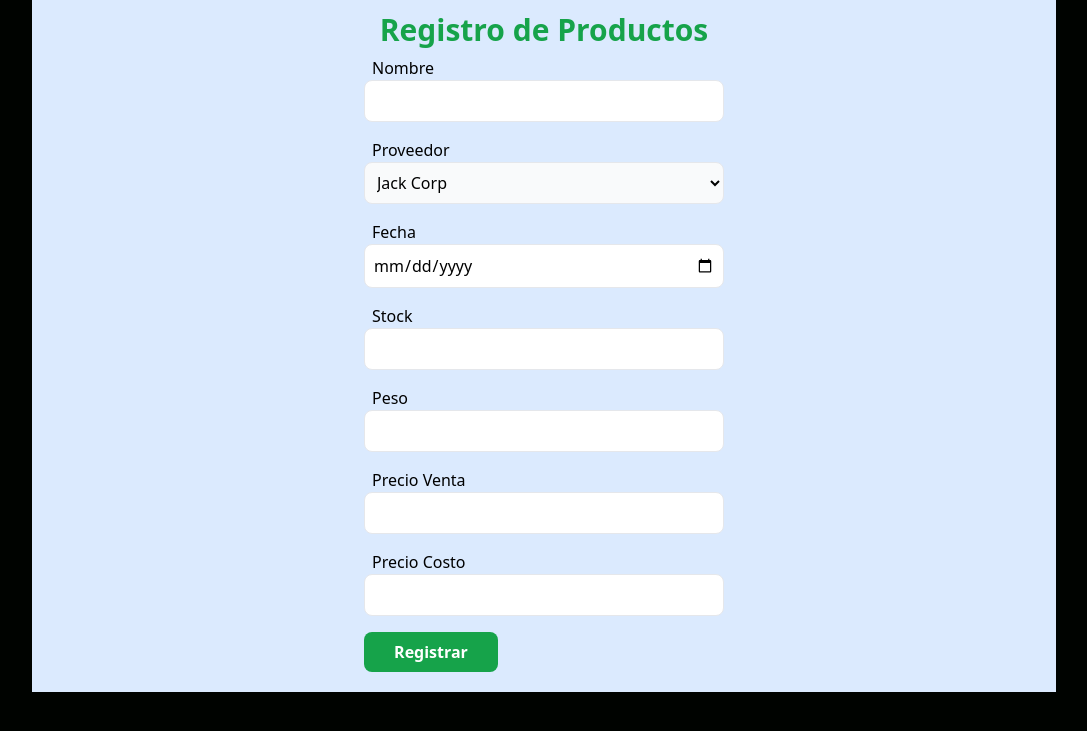
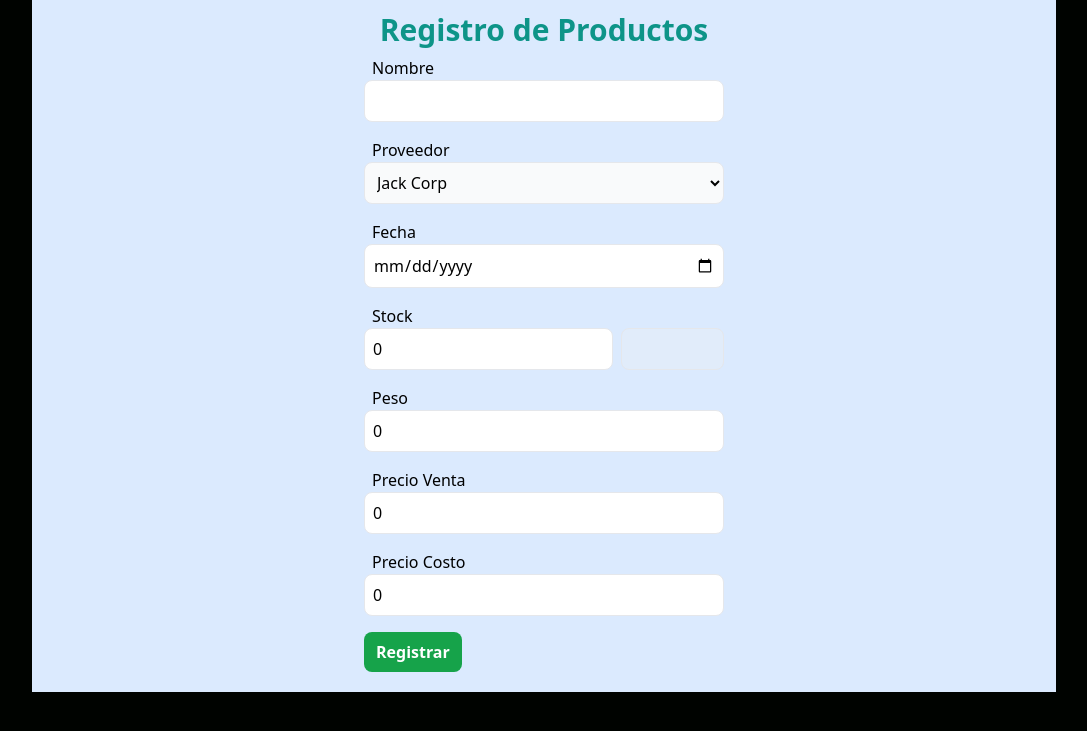
Before and after one commit to DiegoLuQ/FastAPI_MySQL_TailWind, a FastAPI app: page /productos in a window 1280 px wide. Shown: the part 48-779 px from the top of the page, without its empty margins (96-1183 px from the left). Run offline with FastAPI, Linux system fonts and the light colour scheme; some libraries are stand-ins or nearby versions.

Commit message:
app liviana

```diff
--- a/app/core/api/v1/route_producto.py
+++ b/app/core/api/v1/route_producto.py
@@ -32,7 +32,7 @@ async def buscar_producto(id:int, db:Session=Depends(get_db)):
 @router.delete('/eliminar_producto/{id}')
 async def eliminar_producto(id:int, db:Session=Depends(get_db)):
     dato = await repo_productos.delete_producto(id, db)
-    return dato
+    return ReponseModel(200, "producto eliminado", False)
 
 @router.patch('/{id}')
 async def parchar_producto(id:int, model: Schemas_Productos, db:Session=Depends(get_db)):
--- a/app/main.py
+++ b/app/main.py
@@ -44,7 +44,7 @@ def start_app():
     allow_credentials=True,
     allow_methods=["*"],
     allow_headers=["*"],
-)
+    )
     return app
 
 
--- a/app/static/js/register.js
+++ b/app/static/js/productos.js
@@ -1,8 +1,4 @@
 console.log("Hola");
-const url = "http://localhost:8000/v1/productos/agregar";
-const btnRegistrar = document.querySelector("#btn-registrar");
-
-btnRegistrar.addEventListener("click", obtenerDatos);
 
 const prod_nombre = document.querySelector(".prod_nombre");
 const prod_peso = document.querySelector(".prod_peso");
@@ -11,18 +7,37 @@ const prod_pcosto = document.querySelector(".prod_pcosto");
 const prod_stock = document.querySelector(".prod_stock");
 const prod_fecha = document.querySelector(".prod_fecha");
 const id_proveedor = document.querySelector(".id_proveedor");
-const boxBtn = document.querySelector(".box-btn");
+const boxBtn = document.querySelector("#boxbtn");
+
+const url = "http://localhost:8000/v1/productos/agregar";
+const btnRegistrar = document.querySelector("#btn-registrar");
+
+
+btnRegistrar.addEventListener("click", obtenerDatos);
+
+function CapturarDatos() {
+  const datos = {
+    prod_nombre: prod_nombre.value.toLowerCase(),
+    prod_peso: parseFloat(prod_peso.value),
+    prod_pventa: parseInt(prod_pventa.value),
+    prod_pcosto: parseInt(prod_pcosto.value),
+    prod_stock: parseInt(prod_stock.value),
+    prod_fecha: prod_fecha.value,
+    id_proveedor: parseInt(id_proveedor.value),
+  };
+  return datos;
+}
 
 function obtenerDatos(e) {
   e.preventDefault();
 
   if (
-    prod_nombre.value === "" &&
-    prod_peso.value === "" &&
-    prod_pcosto.value === "" &&
-    prod_pventa.value === "" &&
-    prod_stock.value === "" &&
-    prod_fecha.value === ""
+    prod_nombre.value == "" &&
+    prod_peso.value == "" &&
+    prod_pcosto.value == "" &&
+    prod_pventa.value == "" &&
+    prod_stock.value == "" &&
+    prod_fecha.value == ""
   ) {
     setTimeout(() => {
       boxBtn.classList.add("text-red-500");
@@ -66,7 +81,9 @@ async function registar(data, url) {
         if (response.code === 201) {
           setTimeout(() => {
             boxBtn.textContent = response.message;
+            boxBtn.classList.add('text-green-400')
             setTimeout(() => {
+              boxBtn.classList.remove('text-green-400')
               boxBtn.textContent = "";
             }, 5000);
           }, 10);
--- a/app/templates/base/base.html
+++ b/app/templates/base/base.html
@@ -21,6 +21,4 @@
         {% endblock %}
     </div>
   </body>
-  {% block scripts %}
-  {% endblock %}
 </html>
--- a/app/templates/productos/register.html
+++ b/app/templates/productos/register.html
@@ -1,8 +1,36 @@
-{% extends 'base/base.html' %} {% block content %}
-<form>
+{% extends 'base/base.html' %}
+{% block content %}
+{% if datos %}
+<div>
+  <div class="modal-on hidden relative flex justify-center" id="">
+    <div
+      class="absolute z-[10] translate-y-[150%] bg-green-700/80 max-w-[80%] sm:w-[300px] p-3 py-4 rounded-lg"
+    >
+      <div class="flex flex-col">
+        <div class="text-bold text-white mb-3">
+          <h2 class="font-bold text-1xl">¿Desea Eliminar el Producto?</h2>
+          <div class="flex flex-col text-semibold">
+            <label for="">ID: <span>{{datos.id_producto}}</span></label>
+            <label for="">Nombre: <span>{{datos.prod_nombre}}</span></label>
+          </div>
+        </div>
+        <div class="flex justify-between">
+          <button
+            class="btn-sm-eliminar sm:btn-eliminar w-[40%] btneliminar"
+            id="btn-eliminar"
+          >
+            Yes
+          </button>
+          <button class="modal-off btn-sm-modificar sm:btn-modificar w-[40%]">
+            No
+          </button>
+        </div>
+      </div>
+    </div>
+  </div>
   <div class="p-3 max-w-[400px] m-auto">
-    <h1 class="font-bold text-3xl text-green-600 flex justify-center">
-      Registro de Productos
+    <h1 class="font-bold text-3xl text-teal-600 flex justify-center">
+      {{title}}
     </h1>
     <div class="p-2 flex flex-col">
       <label for="" class="ml-2">Nombre</label>
@@ -12,6 +40,114 @@
         name=""
         id=""
         required
+        value="{{datos.prod_nombre}}"
+      />
+    </div>
+    <div class="p-2 flex flex-col">
+      <label for="" class="ml-2">Proveedor</label>
+      <select
+        name="id_proveedor"
+        id=""
+        class="rounded-lg p-2 bg-gray-50 border dark:text-white dark:bg-gray-700 id_proveedor"
+      >
+        <option value="{{datos.id_proveedor}}" class="">Jack Corp</option>
+        <option value="1" class="">Jack Corp</option>
+        <option value="2" class="">Cabo Corp</option>
+        <option value="3" class="">Aurelio Corp</option>
+      </select>
+    </div>
+    <div class="p-2 flex flex-col">
+      <label for="" class="ml-2">Fecha</label>
+      <input
+        type="date"
+        class="rounded-lg p-2 border focus:ring-1 focus:outline-blue-400 focus:ring-blue-400 prod_fecha"
+        name=""
+        value="{{datos.prod_fecha}}"
+        id=""
+        required
+      />
+    </div>
+    <div class="p-2 flex flex-col">
+      <label for="" class="ml-2">Stock</label>
+      <div class="flex">
+        <input
+          type="number"
+          min="0"
+          class="rounded-lg p-2 border focus:ring-1 focus:outline-blue-400 focus:ring-blue-400 prod_stock"
+          value="{{datos.prod_stock}}"
+
+        />
+        <input
+          type="text"
+          class="idproducto rounded-lg p-2 border focus:ring-1 focus:outline-blue-400 focus:ring-blue-400 prod_stock w-full ml-2 text-center"
+          value="{{datos.id_producto}}"
+          disabled
+        />
+      </div>
+    </div>
+    <div class="p-2 flex flex-col">
+      <label for="" class="ml-2">Peso</label>
+      <input
+        type="number"
+        min="0"
+        class="rounded-lg p-2 border focus:ring-1 focus:outline-blue-400 focus:ring-blue-400 prod_peso"
+        name=""
+        value="{{datos.prod_peso}}"
+        id=""
+      />
+    </div>
+    <div class="p-2 flex flex-col">
+      <label for="" class="ml-2">Precio Venta</label>
+      <input
+        type="number"
+        min="0"
+        class="rounded-lg p-2 border focus:ring-1 focus:outline-blue-400 focus:ring-blue-400 prod_pventa"
+        name=""
+        id=""
+        value="{{datos.prod_pventa}}"
+        required
+      />
+    </div>
+    <div class="p-2 flex flex-col">
+      <label for="" class="ml-2">Precio Costo</label>
+      <input
+        type="number"
+        min="0"
+        class="rounded-lg p-2 border focus:ring-1 focus:outline-blue-400 focus:ring-blue-400 prod_pcosto"
+        name=""
+        id=""
+        value="{{datos.prod_pcosto}}"
+        required
+      />
+    </div>
+
+    <div class="p-2 flex justify-between">
+      <button type="submit" class="{{back_btn}}" id="btn-registrar">
+        {{btn}}
+      </button>
+      <button class="btn-eliminar">Eliminar</button>
+    </div>
+    <div id="boxbtn"  class="text-center font-bold text-2xl"></div>
+  </div>
+</div>
+<script
+  src="{{url_for('static', path='/js/delete-edit.js')}}"
+></script>
+{% else %}
+<div>
+  <div class="p-3 max-w-[400px] m-auto">
+    <h1 class="font-bold text-3xl text-teal-600 flex justify-center">
+      {{title}}
+    </h1>
+    <div class="p-2 flex flex-col">
+      <label for="" class="ml-2">Nombre</label>
+      <input
+        type="text"
+        class="rounded-lg p-2 border focus:ring-1 focus:outline-blue-400 focus:ring-blue-400 prod_nombre"
+        name=""
+        id=""
+        required
+
       />
     </div>
     <div class="p-2 flex flex-col">
@@ -34,17 +170,23 @@
         name=""
         id=""
         required
+        value=0
       />
     </div>
     <div class="p-2 flex flex-col">
       <label for="" class="ml-2">Stock</label>
-      <input
-        type="number"
-        min="0"
-        class="rounded-lg p-2 border focus:ring-1 focus:outline-blue-400 focus:ring-blue-400 prod_stock"
-        name=""
-        id=""
-      />
+      <div class="flex">
+        <input
+          type="number"
+          min="0"
+          class="rounded-lg p-2 border focus:ring-1 focus:outline-blue-400 focus:ring-blue-400 prod_stock"
+          value=0
+        />
+        <input
+          type="text"
+          class="idproducto rounded-lg p-2 border focus:ring-1 focus:outline-blue-400 focus:ring-blue-400 prod_stock w-full ml-2 text-center" disabled
+        />
+      </div>
     </div>
     <div class="p-2 flex flex-col">
       <label for="" class="ml-2">Peso</label>
@@ -52,8 +194,7 @@
         type="number"
         min="0"
         class="rounded-lg p-2 border focus:ring-1 focus:outline-blue-400 focus:ring-blue-400 prod_peso"
-        name=""
-        id=""
+        value=0
       />
     </div>
     <div class="p-2 flex flex-col">
@@ -62,9 +203,8 @@
         type="number"
         min="0"
         class="rounded-lg p-2 border focus:ring-1 focus:outline-blue-400 focus:ring-blue-400 prod_pventa"
-        name=""
-        id=""
         required
+        value=0
       />
     </div>
     <div class="p-2 flex flex-col">
@@ -73,21 +213,24 @@
         type="number"
         min="0"
         class="rounded-lg p-2 border focus:ring-1 focus:outline-blue-400 focus:ring-blue-400 prod_pcosto"
-        name=""
-        id=""
         required
+        value=0
       />
     </div>
 
-    <div class="p-2 sm:w-[150px] flex">
-      <button type="submit" class="btn-registrar w-full" id="btn-registrar">Registrar</button>
+    <div class="p-2 flex justify-between">
+      <button class="{{back_btn}}" id="btn-registrar">{{btn}}</button>
     </div>
-    <div class="box-btn font-semibold text-2xl text-green-600 flex justify-center"></div>
+    <div id="boxbtn" class="text-center font-bold text-2xl"></div>
   </div>
-</form>
-{% endblock %} {% block scripts %}
+</div>
 <script
-  src="{{url_for('static', path='/js/register.js')}}"
-  type="module"
+  src="{{url_for('static', path='/js/productos.js')}}"
 ></script>
+{% endif %}
+
 {% endblock %}
+
+{% block scripts %}
+
+{% endblock %}
--- a/app/templates/tailcss.html
+++ b/app/templates/tailcss.html
@@ -23,5 +23,21 @@
     .btn-registrar {
       @apply py-2 px-3 bg-green-600 font-bold text-white hover:bg-green-500 rounded-lg
     }
+    .btn-modificar {
+      @apply py-2 px-3 bg-blue-600 font-bold text-white hover:bg-blue-500 rounded-lg
+    }
+    .btn-eliminar {
+      @apply py-2 px-3 bg-red-600 font-bold text-white hover:bg-red-500 rounded-lg
+    }
+
+    .btn-sm-registrar {
+      @apply py-1 px-2 bg-green-600 text-sm text-white hover:bg-green-500 rounded-lg text-center
+    }
+    .btn-sm-modificar {
+      @apply py-1 px-2 bg-blue-600 text-sm text-white hover:bg-blue-500 rounded-lg text-center
+    }
+    .btn-sm-eliminar {
+      @apply py-1 px-2 bg-red-600 text-sm text-white hover:bg-red-500 rounded-lg text-center
+    }
   }
 </style>
--- a/app/web/productos/productos.py
+++ b/app/web/productos/productos.py
@@ -3,6 +3,7 @@ from fastapi.templating import Jinja2Templates
 from core.db.repository import repo_productos
 from core.db.session import get_db
 from sqlalchemy.orm import Session
+from fastapi.responses import RedirectResponse
 
 templates = Jinja2Templates(directory="templates")
 
@@ -10,10 +11,17 @@ router = APIRouter(include_in_schema=False)
 
 
 @router.get('/')
-async def Home(request:Request, db:Session=Depends(get_db)):
+async def Home(request: Request, db: Session = Depends(get_db)):
     datos = await repo_productos.get_productos(db)
-    return templates.TemplateResponse("productos/productos_lista.html", {"request":request, "productos": datos})
+    return templates.TemplateResponse("productos/productos_lista.html", {"request": request, "productos": datos})
+
 
 @router.get('/productos')
-async def Productos(request:Request):
-    return templates.TemplateResponse('productos/register.html', {"request":request})
+async def Productos(request: Request):
+    return templates.TemplateResponse('productos/register.html', {"request": request, 'btn': "Registrar", "back_btn": "btn-registrar", 'title':"Registro de Productos"})
+
+
+@router.get('/productos/{id}')
+async def Productos_Edit(id:int, request: Request, db:Session=Depends(get_db)):
+    datos = await repo_productos.get_producto(id, db)
+    return templates.TemplateResponse('productos/register.html', {'request': request, 'btn': "Modificar", "back_btn": "btn-modificar", 'title':"Modificar Producto", "datos":datos})
```
Also changed, not shown: app/static/js/delete-edit.js (added, +93 -0 lines), app/templates/productos/productos_lista.html (+25 -20 lines), docker-compose.yml (+18 -7 lines), README.md, 2 other files.
